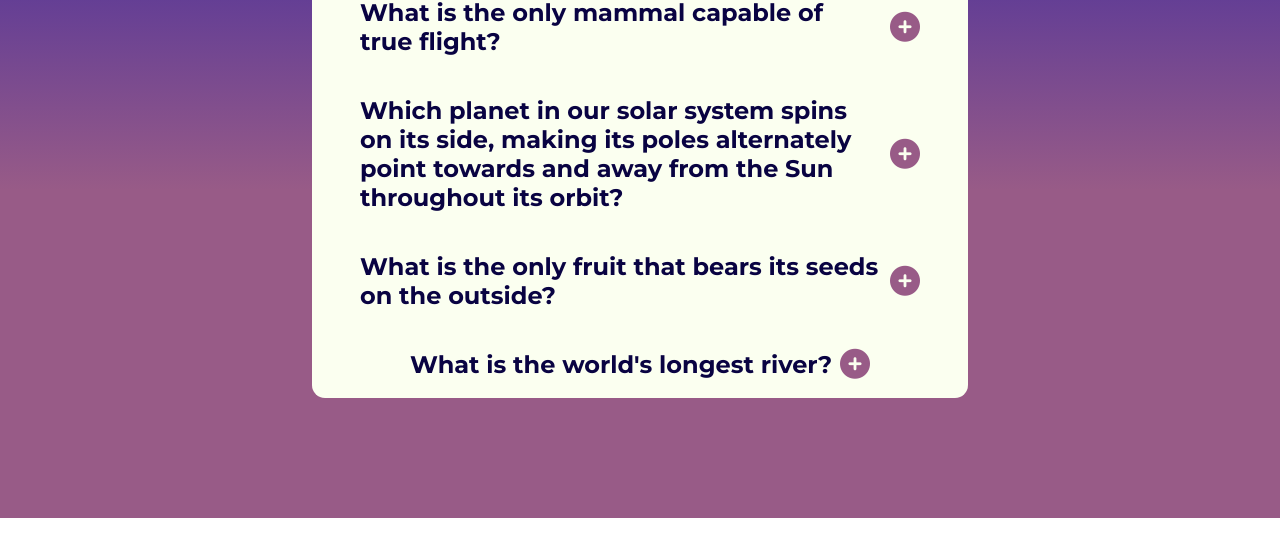
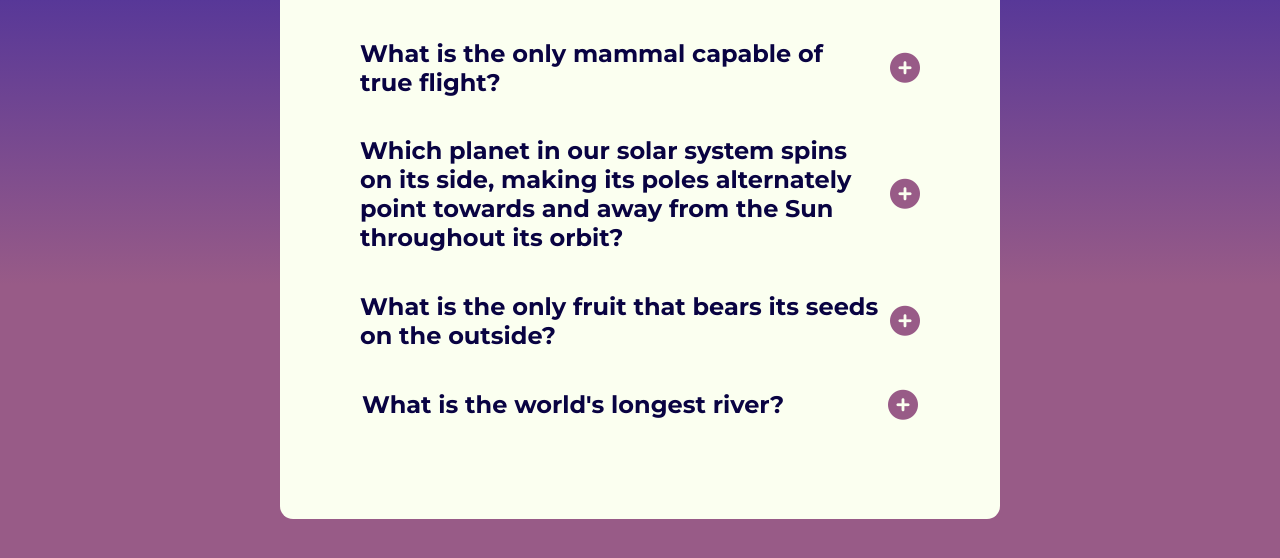
Before and after one commit to quisethecoder/fact-accordian, a plain HTML site: page index.html in a window 1280 px wide. Shown: the part 282-840 px from the top of the page. Before the commit the page ends 800 px from the top, so only its background shows below. Drawn offline with Linux system fonts and the light colour scheme.

Commit message:
styling complete

```diff
--- a/index.html
+++ b/index.html
@@ -56,7 +56,7 @@
     are classified as aggregate fruits. The edible part of a strawberry is a swollen receptacle that holds the flower's ovaries. The
     seeds, which are the actual fruits, are embedded outside the strawberry's surface.</p>
 
-  <div class="body">
+  <div class="body body-four">
     <h2>What is the world's longest river?</h2>
     <i onclick="showFour()" id="showMeFour"  class="fa-solid fa-circle-plus"></i>
     <i onclick="hideFour()" id="hideMeFour" class="fa-solid fa-circle-minus"></i>
--- a/styles.css
+++ b/styles.css
@@ -19,10 +19,11 @@ h1, h2{
     background: rgb(251, 255, 240);
     width: 35rem;
     border-radius: 13px;
-    margin-top: 5rem;
-    margin-bottom: 5rem;
-    padding-left: 3rem;
-    padding-right: 3rem;
+    margin-top: 10rem;
+    margin-bottom: 10rem;
+    padding-left: 5rem;
+    padding-right: 5rem;
+    padding-bottom: 5rem;
 }
 
 .header{
@@ -48,6 +49,10 @@ h1{
     align-items: center;
 }
 
+#showMeFour, #hideMeFour{
+    margin-left: 6.5rem;
+}
+
 .fa-circle-plus, .fa-circle-minus{
     font-size: 30px;
     color:rgb(152, 91, 135);
```
